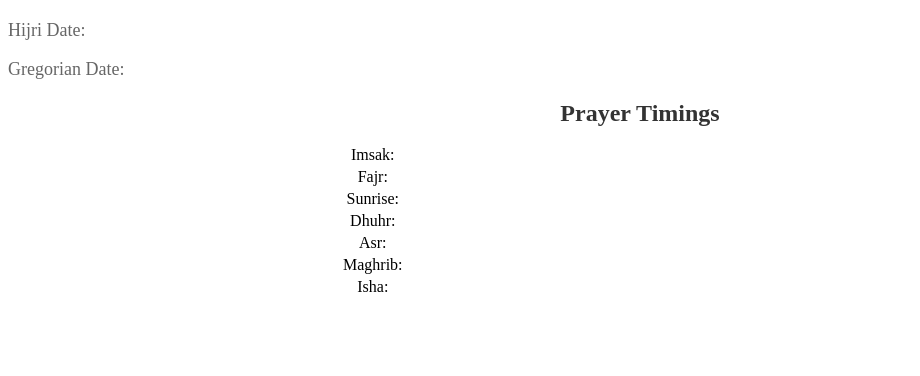
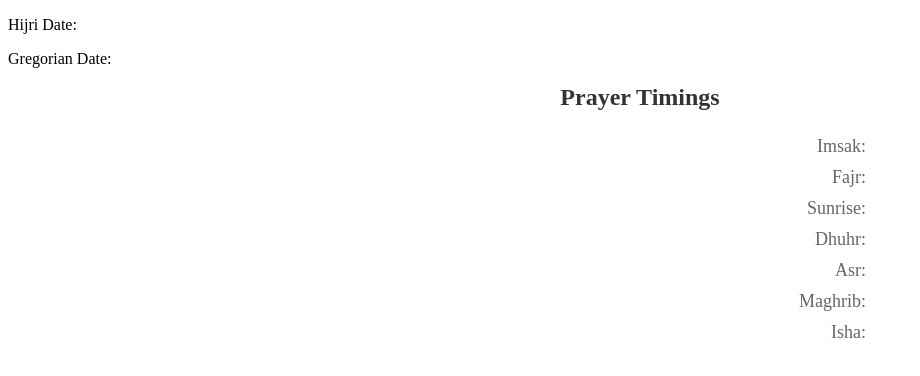
Before and after one commit to itzfew/Prayer, a plain HTML site: page index.html in a window 1280 px wide. Shown: the whole page, without its empty margins (0-920 px from the left). Drawn offline with Linux system fonts and the light colour scheme.

Commit message:
Update styles.css

```diff
--- a/styles.css
+++ b/styles.css
@@ -1,5 +1,3 @@
-/* styles.css */
-
 .container {
     max-width: 600px;
     margin: 0 auto;
@@ -9,29 +7,28 @@
 h1 {
     font-size: 24px;
     color: #333;
-}
-
-.location {
     margin-bottom: 20px;
 }
 
-.date {
-    margin-bottom: 20px;
+.prayer-table {
+    width: 100%;
+    border-collapse: collapse;
 }
 
-.hijri, .gregorian {
+.prayer-name {
     font-size: 18px;
     color: #666;
+    padding: 5px;
+    text-align: right;
 }
 
-.prayer-times {
+.prayer-time {
     font-size: 18px;
     color: #333;
-    margin-top: 20px;
+    padding: 5px;
+    text-align: left;
 }
 
-.prayer-times p {
-    margin: 5px 0;
+.prayer-time:last-child {
+    text-align: left;
 }
-
-/* Additional styling if needed */
```
